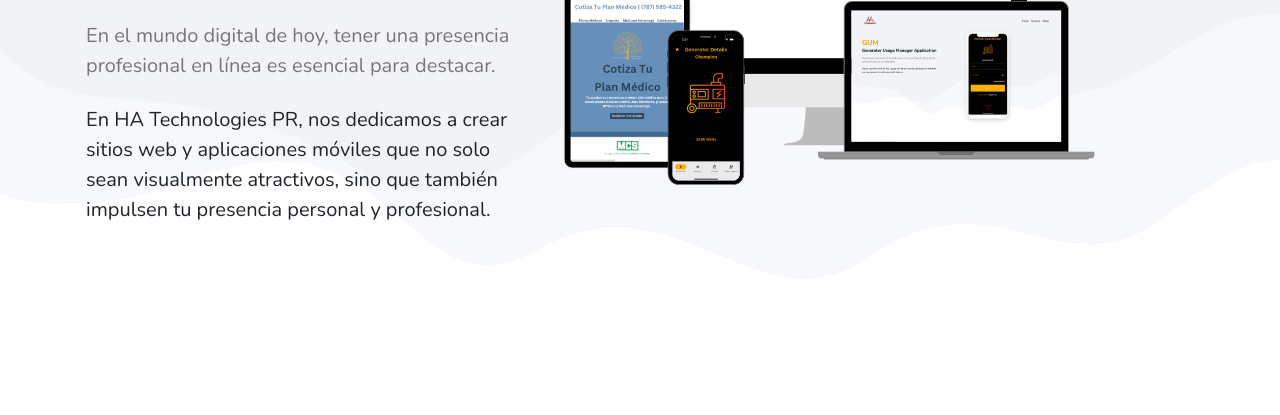
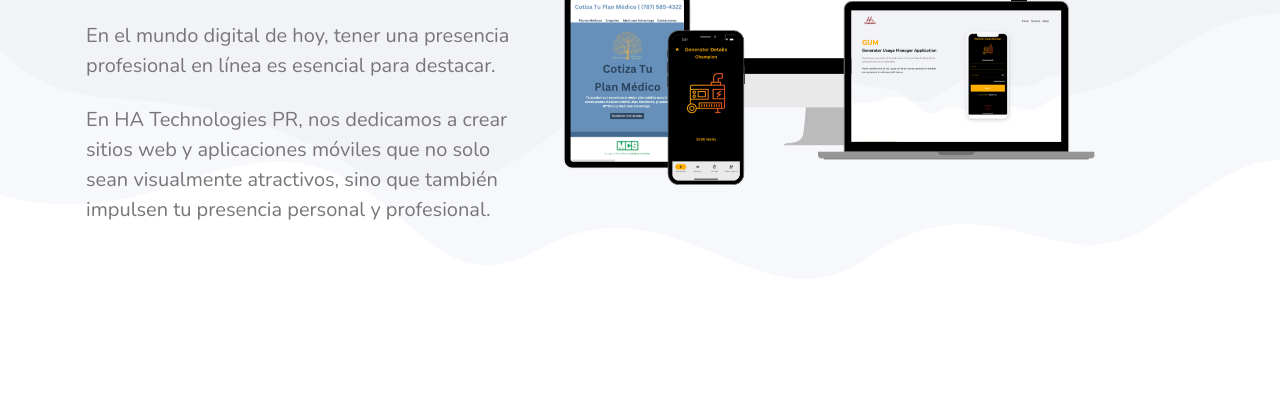
Before and after one commit to HATechnologiesPR/HATechnologiesPR.github.io, a plain HTML site: page index.html in a window 1280 px wide. Shown: the part 385-800 px from the top of the page. Drawn offline with nearby package versions, Linux system fonts and the light colour scheme; no server answers.

Commit message:
Editando color del texto.

```diff
--- a/index.html
+++ b/index.html
@@ -57,7 +57,7 @@
             <h3>Impulsa tu Marca: Soluciones Web y Móviles de Calidad</h3>
             <p class="my-4 text-muted">En el mundo digital de hoy, tener una
               presencia profesional en línea es esencial para destacar. </p>
-            <p>En HA Technologies PR, nos dedicamos a crear sitios web y
+            <p class="my-4 text-muted">En HA Technologies PR, nos dedicamos a crear sitios web y
               aplicaciones móviles que no solo sean visualmente atractivos, sino
               que también impulsen tu presencia personal y profesional.</p>
           </div>
```
